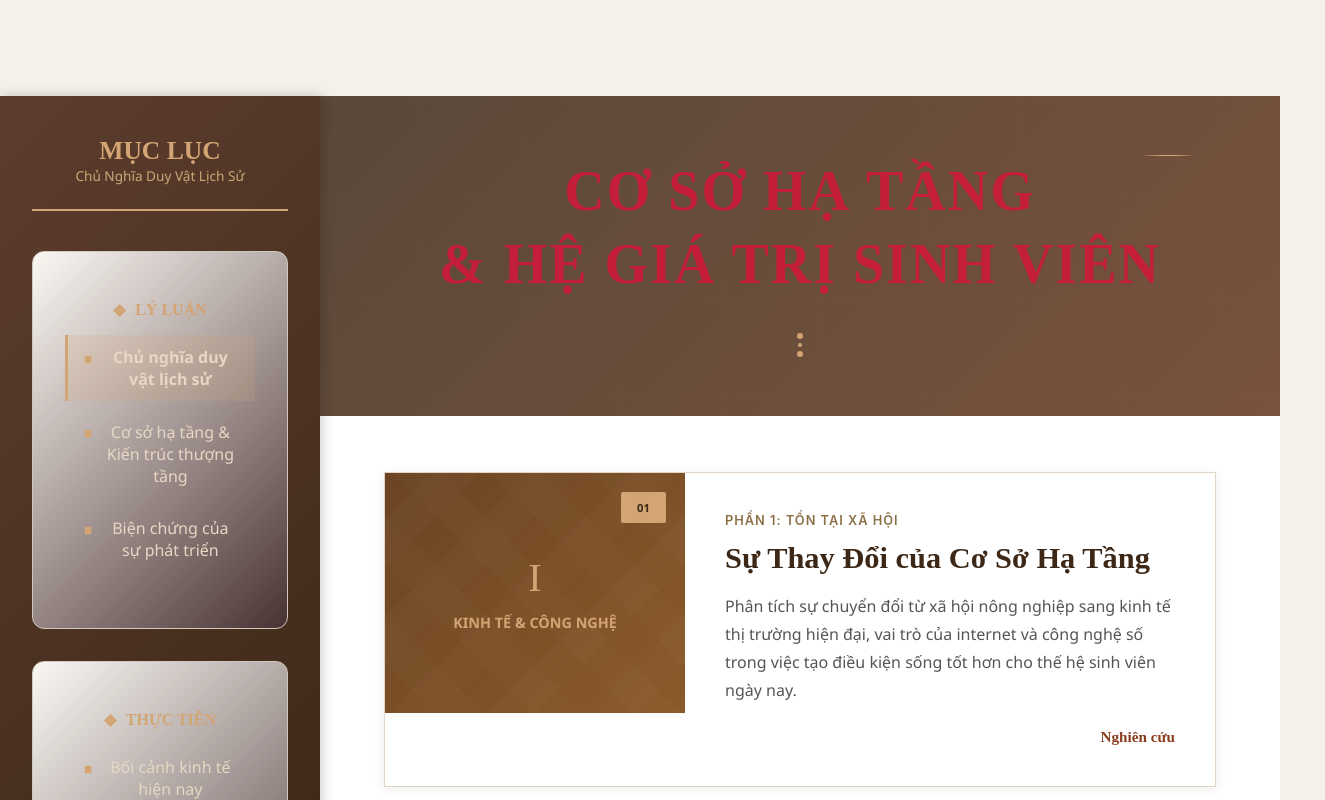
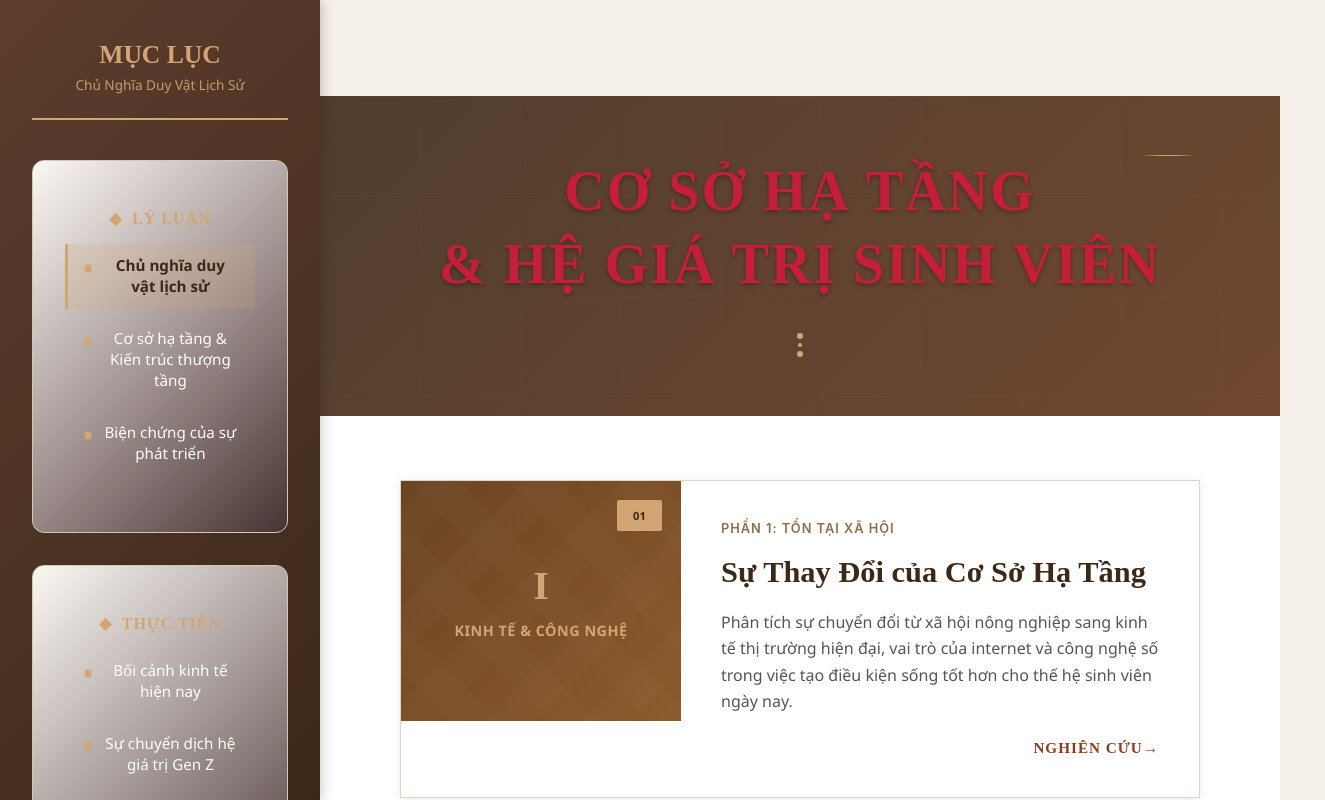
Before and after one commit to vominhluan17/MLN111-Duy-Vat-Lich-Su, a React (Vite) app: page / in a window 1280 px wide. Shown: the top 800 px of the page, 1325 px wide, since content can reach past the window. Built offline with nearby package versions, Linux system fonts and the light colour scheme.

Commit message:
sua lai giao dien

```diff
--- a/src/styles/academic.css
+++ b/src/styles/academic.css
@@ -1,11 +1,17 @@
-/* Academic layout styles (ported from standalone HTML) */
-.academic-container { }
+/* Academic layout styles - Fixed and Enhanced */
+.academic-container {
+  display: flex;
+  min-height: 100vh;
+}
 
+/* ========== SIDEBAR ========== */
 .sidebar {
   background: linear-gradient(135deg, #5c3d2e 0%, #3d2817 100%);
-  color: #e8d7c3;
+  color: #ffffff;
   padding: 2.5rem 2rem;
   position: fixed;
+  left: 0;
+  top: 0;
   width: 25%;
   height: 100vh;
   overflow-y: auto;
@@ -13,63 +19,296 @@
   z-index: 50;
 }
 
-.sidebar-header { text-align:center; margin-bottom:2.5rem; padding-bottom:1.5rem; border-bottom:2px solid #d4a574 }
-.sidebar-title { font-family:'Playfair Display', serif; font-size:1.6rem; font-weight:700; color:#d4a574; text-transform:uppercase }
-.sidebar-subtitle { font-size:0.85rem; color:#c9a876 }
+.sidebar::-webkit-scrollbar { width: 8px; }
+.sidebar::-webkit-scrollbar-track { background: rgba(255, 255, 255, 0.05); }
+.sidebar::-webkit-scrollbar-thumb { background: #d4a574; border-radius: 4px; }
 
-.menu-section { margin-bottom:2rem }
-.menu-section-title { font-family:'Playfair Display', serif; font-weight:700; color:#d4a574; margin-bottom:1rem; text-transform:uppercase }
-.menu-section-title::before { content:'◆'; margin-right:0.6rem }
-.menu-item { padding:0.7rem 1rem; margin-bottom:0.5rem; cursor:pointer; display:flex; align-items:flex-start; gap:0.6rem; border-left:3px solid transparent }
-.menu-item::before { content:'■'; color:#d4a574; font-size:0.6rem; margin-top:0.35rem }
-.menu-item:hover { background:rgba(212,165,116,0.12); border-left-color:#d4a574 }
-.menu-item.active { background:rgba(212,165,116,0.2); border-left-color:#d4a574; font-weight:600 }
+.sidebar-header { text-align: center; margin-bottom: 2.5rem; padding-bottom: 1.5rem; border-bottom: 2px solid #d4a574; }
+.sidebar-title { font-family: 'Playfair Display', serif; font-size: 1.6rem; font-weight: 700; color: #d4a574; text-transform: uppercase; margin-bottom: 0.3rem; }
+.sidebar-subtitle { font-size: 0.85rem; color: #d4a574; opacity: 0.9; }
 
-.main-content { margin-left:25%; padding:0; background:#ffffff; min-height:100vh }
-.hero-banner { background: linear-gradient(135deg, rgba(61,40,23,0.85), rgba(97,52,26,0.85)); height:320px; display:flex; align-items:center; justify-content:center; text-align:center; position:relative }
-.hero-banner::before { content:''; position:absolute; inset:0; background-image: linear-gradient(90deg, rgba(212,165,116,0.05) 1px, transparent 1px), linear-gradient(rgba(212,165,116,0.05) 1px, transparent 1px); background-size:100px 100px; opacity:0.5 }
-.hero-content { position:relative; z-index:2; color:white; padding:0 2rem }
-.hero-title { font-family:'Playfair Display', serif; font-size:3.2rem; font-weight:900; text-transform:uppercase; letter-spacing:2px; line-height:1.2 }
-.hero-decorations { display:flex; gap:2rem; justify-content:center; align-items:center; margin-top:1.5rem }
-.hero-decoration { width:50px; height:1px; background:linear-gradient(to right, transparent, #d4a574, transparent) }
-.hero-decoration-center { display:flex; flex-direction:column; align-items:center; gap:4px }
-.hero-decoration-dot { width:6px; height:6px; background:#d4a574; border-radius:50% }
-.hero-decoration-dot.small { width:4px; height:4px }
+.menu-section { margin-bottom: 2rem; }
+.menu-section-title { font-family: 'Playfair Display', serif; font-size: 1rem; font-weight: 700; color: #d4a574; margin-bottom: 1rem; text-transform: uppercase; letter-spacing: 1px; }
+.menu-section-title::before { content: '◆'; margin-right: 0.6rem; }
 
-.content-wrapper { padding:3.5rem 4rem; max-width:1200px; margin:0 auto }
-.cards-container { display:flex; flex-direction:column; gap:2.5rem }
-.content-card { display:grid; grid-template-columns:300px 1fr; gap:2.5rem; background:#fff; border:1px solid #e0d5c7; box-shadow:0 2px 10px rgba(0,0,0,0.08) }
-.content-card:hover { box-shadow:0 8px 20px rgba(0,0,0,0.12); transform:translateY(-3px) }
-.card-image { position:relative; background:linear-gradient(135deg,#6b4423 0%, #8b5a2b 100%); height:240px; display:flex; align-items:center; justify-content:center; color:#d4a574 }
-.card-image::before { content:''; position:absolute; inset:0; background: repeating-linear-gradient(45deg, transparent, transparent 35px, rgba(255,255,255,.05) 35px, rgba(255,255,255,.05) 70px), repeating-linear-gradient(-45deg, transparent, transparent 35px, rgba(255,255,255,.05) 35px, rgba(255,255,255,.05) 70px); opacity:0.3 }
-.card-tag { position:absolute; top:1.2rem; right:1.2rem; background:#d4a574; color:#3d2817; padding:0.5rem 1rem; border-radius:2px; font-size:0.7rem; font-weight:700 }
-.card-image-content { position:relative; z-index:2; text-align:center; display:flex; flex-direction:column; align-items:center; gap:0.8rem }
-.card-image-number { font-family:'Playfair Display', serif; font-size:2.5rem; color:#d4a574 }
-.card-image-label { font-size:0.9rem; font-weight:600; color:#d4a574; text-transform:uppercase }
-.card-content { padding:2.5rem 2.5rem 2.5rem 0; display:flex; flex-direction:column; justify-content:space-between }
-.card-meta { font-family:'Inter',sans-serif; font-size:0.8rem; color:#8b6f47; text-transform:uppercase; letter-spacing:1px; margin-bottom:0.8rem; font-weight:600 }
-.card-title { font-family:'Playfair Display', serif; font-size:1.9rem; color:#3d2817; margin-bottom:1rem }
-.card-description { color:#555; font-size:1rem; line-height:1.75; margin-bottom:1.5rem }
-.card-cta { align-self:flex-end; color:#8b3e1f; font-family:'Playfair Display', serif; font-size:0.95rem; font-weight:700; cursor:pointer }
-.card-cta:hover { color:#c41e3a; transform:translateX(8px) }
+.menu-item {
+  padding: 0.7rem 1rem;
+  margin-bottom: 0.5rem;
+  cursor: pointer;
+  display: flex;
+  align-items: flex-start;
+  gap: 0.6rem;
+  border-left: 3px solid transparent;
+  transition: all 0.3s ease;
+  color: #ffffff;
+  font-size: 0.95rem;
+  line-height: 1.4;
+}
+.menu-item::before { content: '■'; color: #d4a574; font-size: 0.6rem; margin-top: 0.35rem; }
+.menu-item:hover { background: rgba(212, 165, 116, 0.12); border-left-color: #d4a574; color: #f5e6d3; }
+.menu-item.active {
+  background: rgba(212, 165, 116, 0.2);
+  border-left-color: #d4a574;
+  color: #3d2817;
+  font-weight: 600;
+}
 
+/* ========== MAIN CONTENT ========== */
+.main-content {
+  margin-left: 25%;
+  padding: 0;
+  background: #ffffff;
+  min-height: 100vh;
+}
+
+/* HERO BANNER */
+.hero-banner {
+  background: linear-gradient(135deg, rgba(61, 40, 23, 0.9), rgba(97, 52, 26, 0.9));
+  height: 320px;
+  display: flex;
+  align-items: center;
+  justify-content: center;
+  text-align: center;
+  position: relative;
+}
+.hero-banner::before {
+  content: '';
+  position: absolute;
+  inset: 0;
+  background-image: linear-gradient(90deg, rgba(212, 165, 116, 0.05) 1px, transparent 1px), linear-gradient(rgba(212, 165, 116, 0.05) 1px, transparent 1px);
+  background-size: 100px 100px;
+  opacity: 0.5;
+  pointer-events: none;
+}
+.hero-content { position: relative; z-index: 2; padding: 0 2rem; }
+.hero-title {
+  font-family: 'Playfair Display', serif;
+  font-size: 3.2rem;
+  font-weight: 900;
+  text-transform: uppercase;
+  letter-spacing: 2px;
+  line-height: 1.2;
+  color: #DAA520;
+  text-shadow: 0 2px 4px rgba(0, 0, 0, 0.3);
+}
+.hero-decorations { display: flex; gap: 2rem; justify-content: center; align-items: center; margin-top: 1.5rem; }
+.hero-decoration { width: 50px; height: 1px; background: linear-gradient(to right, transparent, #d4a574, transparent); }
+.hero-decoration-center { display: flex; flex-direction: column; align-items: center; gap: 4px; }
+.hero-decoration-dot { width: 6px; height: 6px; background: #d4a574; border-radius: 50%; }
+.hero-decoration-dot.small { width: 4px; height: 4px; }
+
+/* CONTENT WRAPPER */
+.content-wrapper {
+  padding: 4rem 5rem;
+  max-width: 1000px;
+  margin: 0 auto;
+}
+
+/* CARDS CONTAINER */
+.cards-container { display: flex; flex-direction: column; gap: 3rem; }
+
+/* CONTENT CARD - Regular Cards */
+.content-card {
+  display: grid;
+  grid-template-columns: 280px 1fr;
+  gap: 2.5rem;
+  background: #fff;
+  border: 1px solid #e0d5c7;
+  box-shadow: 0 2px 10px rgba(0, 0, 0, 0.08);
+  transition: all 0.3s ease;
+  overflow: hidden;
+}
+.content-card:hover {
+  box-shadow: 0 8px 20px rgba(0, 0, 0, 0.12);
+  transform: translateY(-3px);
+}
+
+/* VIDEO CARD - Split Layout */
+.content-card.video-card {
+  grid-template-columns: 1fr 1.2fr;
+  align-items: stretch;
+}
+
+.card-image {
+  position: relative;
+  background: linear-gradient(135deg, #6b4423 0%, #8b5a2b 100%);
+  height: 240px;
+  display: flex;
+  align-items: center;
+  justify-content: center;
+  color: #d4a574;
+  overflow: hidden;
+}
+.card-image::before {
+  content: '';
+  position: absolute;
+  inset: 0;
+  background: repeating-linear-gradient(45deg, transparent, transparent 35px, rgba(255,255,255,.05) 35px, rgba(255,255,255,.05) 70px), repeating-linear-gradient(-45deg, transparent, transparent 35px, rgba(255,255,255,.05) 35px, rgba(255,255,255,.05) 70px);
+  opacity: 0.3;
+  pointer-events: none;
+}
+.card-tag {
+  position: absolute;
+  top: 1.2rem;
+  right: 1.2rem;
+  background: #d4a574;
+  color: #3d2817;
+  padding: 0.5rem 1rem;
+  border-radius: 2px;
+  font-size: 0.7rem;
+  font-weight: 700;
+  z-index: 3;
+}
+.card-image-content {
+  position: relative;
+  z-index: 2;
+  text-align: center;
+  display: flex;
+  flex-direction: column;
+  align-items: center;
+  gap: 0.8rem;
+}
+.card-image-number {
+  font-family: 'Playfair Display', serif;
+  font-size: 2.5rem;
+  font-weight: 700;
+  color: #d4a574;
+}
+.card-image-label {
+  font-size: 0.9rem;
+  font-weight: 600;
+  color: #d4a574;
+  text-transform: uppercase;
+  letter-spacing: 0.5px;
+}
+
+/* CARD CONTENT */
+.card-content {
+  padding: 2.5rem 2.5rem 2.5rem 0;
+  display: flex;
+  flex-direction: column;
+  justify-content: space-between;
+}
+.card-meta {
+  font-family: 'Inter', sans-serif;
+  font-size: 0.8rem;
+  color: #8b6f47;
+  text-transform: uppercase;
+  letter-spacing: 1px;
+  margin-bottom: 1rem;
+  font-weight: 600;
+}
+.card-title {
+  font-family: 'Playfair Display', serif;
+  font-size: 1.9rem;
+  font-weight: 700;
+  color: #3d2817;
+  margin-bottom: 1rem;
+  line-height: 1.35;
+}
+.card-description {
+  color: #555555;
+  font-size: 1rem;
+  line-height: 1.65;
+  margin-bottom: 1.5rem;
+  flex: 1;
+}
+
+/* VIDEO WRAPPER */
+.video-wrapper {
+  margin: 1.5rem 0;
+  aspect-ratio: 16 / 9;
+  overflow: hidden;
+  border-radius: 4px;
+}
+.video-wrapper iframe {
+  width: 100%;
+  height: 100%;
+  border: none;
+}
+.video-caption {
+  font-size: 0.9rem;
+  color: #666;
+  font-style: italic;
+  line-height: 1.6;
+  margin-top: 1rem;
+  padding: 1rem;
+  background: #f9f7f4;
+  border-left: 3px solid #d4a574;
+}
+
+/* CTA BUTTON */
+.card-cta {
+  align-self: flex-end;
+  color: #8b3e1f;
+  font-family: 'Playfair Display', serif;
+  font-size: 0.95rem;
+  font-weight: 700;
+  letter-spacing: 1px;
+  cursor: pointer;
+  transition: all 0.3s ease;
+  text-transform: uppercase;
+  white-space: nowrap;
+}
+.card-cta::after {
+  content: ' →';
+  display: inline-block;
+  transition: transform 0.3s ease;
+}
+.card-cta:hover {
+  color: #c41e3a;
+}
+.card-cta:hover::after {
+  transform: translateX(6px);
+}
+
+/* ========== RESPONSIVE ========== */
 @media (max-width: 1024px) {
-  .container, .academic-container { grid-template-columns: 28% 1fr }
-  .sidebar { width:28% }
-  .main-content { margin-left:28% }
+  .academic-container { grid-template-columns: 28% 1fr; }
+  .sidebar { width: 28%; }
+  .main-content { margin-left: 28%; }
+  .content-wrapper { padding: 3rem 3rem; }
+  .content-card { grid-template-columns: 240px 1fr; gap: 2rem; }
+  .content-card.video-card { grid-template-columns: 1fr 1.1fr; }
+  .card-image { height: 220px; }
+  .card-image-number { font-size: 2rem; }
 }
 
 @media (max-width: 768px) {
-  .sidebar { position:relative; width:100%; height:auto; padding:2rem 1.5rem; border-bottom:2px solid #d4a574; display:grid; grid-template-columns:1fr 1fr; gap:2rem }
-  .sidebar-header { grid-column:1/-1 }
-  .main-content { margin-left:0 }
-  .hero-banner { height:240px }
-  .content-card { grid-template-columns:1fr }
-  .card-image { height:200px }
+  .academic-container { grid-template-columns: 1fr; }
+  .sidebar {
+    position: relative;
+    width: 100%;
+    height: auto;
+    padding: 2rem 1.5rem;
+    border-bottom: 2px solid #d4a574;
+    display: grid;
+    grid-template-columns: 1fr 1fr;
+    gap: 2rem;
+  }
+  .sidebar-header { grid-column: 1 / -1; margin-bottom: 1rem; }
+  .main-content { margin-left: 0; }
+  .hero-banner { height: 240px; }
+  .hero-title { font-size: 1.9rem; }
+  .content-wrapper { padding: 2rem 1.5rem; }
+  .content-card {
+    grid-template-columns: 1fr;
+    gap: 1.5rem;
+  }
+  .content-card.video-card { grid-template-columns: 1fr; }
+  .card-image { height: 200px; }
+  .card-content { padding: 1.5rem; }
+  .card-title { font-size: 1.5rem; }
 }
 
 @media (max-width: 480px) {
-  .hero-title { font-size:1.4rem }
-  .card-title { font-size:1.3rem }
-  .card-image { height:180px }
+  .sidebar { grid-template-columns: 1fr; }
+  .hero-title { font-size: 1.4rem; letter-spacing: 1px; }
+  .hero-banner { height: 200px; }
+  .card-title { font-size: 1.3rem; }
+  .card-description { font-size: 0.95rem; }
+  .card-image { height: 180px; }
+  .card-image-number { font-size: 1.8rem; }
+  .content-wrapper { padding: 1.5rem 1rem; }
+  .cards-container { gap: 2rem; }
 }
```
Also changed, not shown: src/pages/AcademicLayout.jsx (+23 -22 lines).
